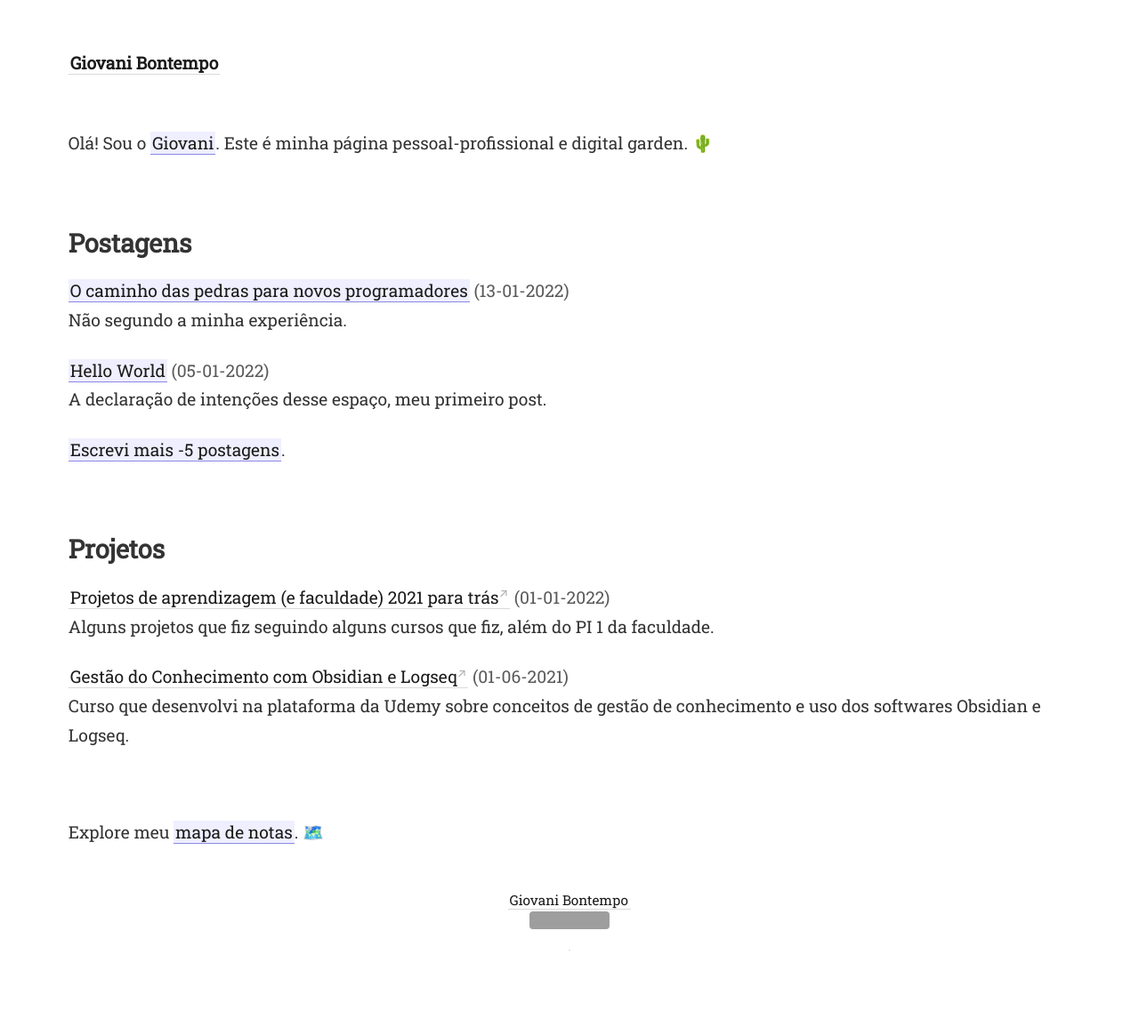
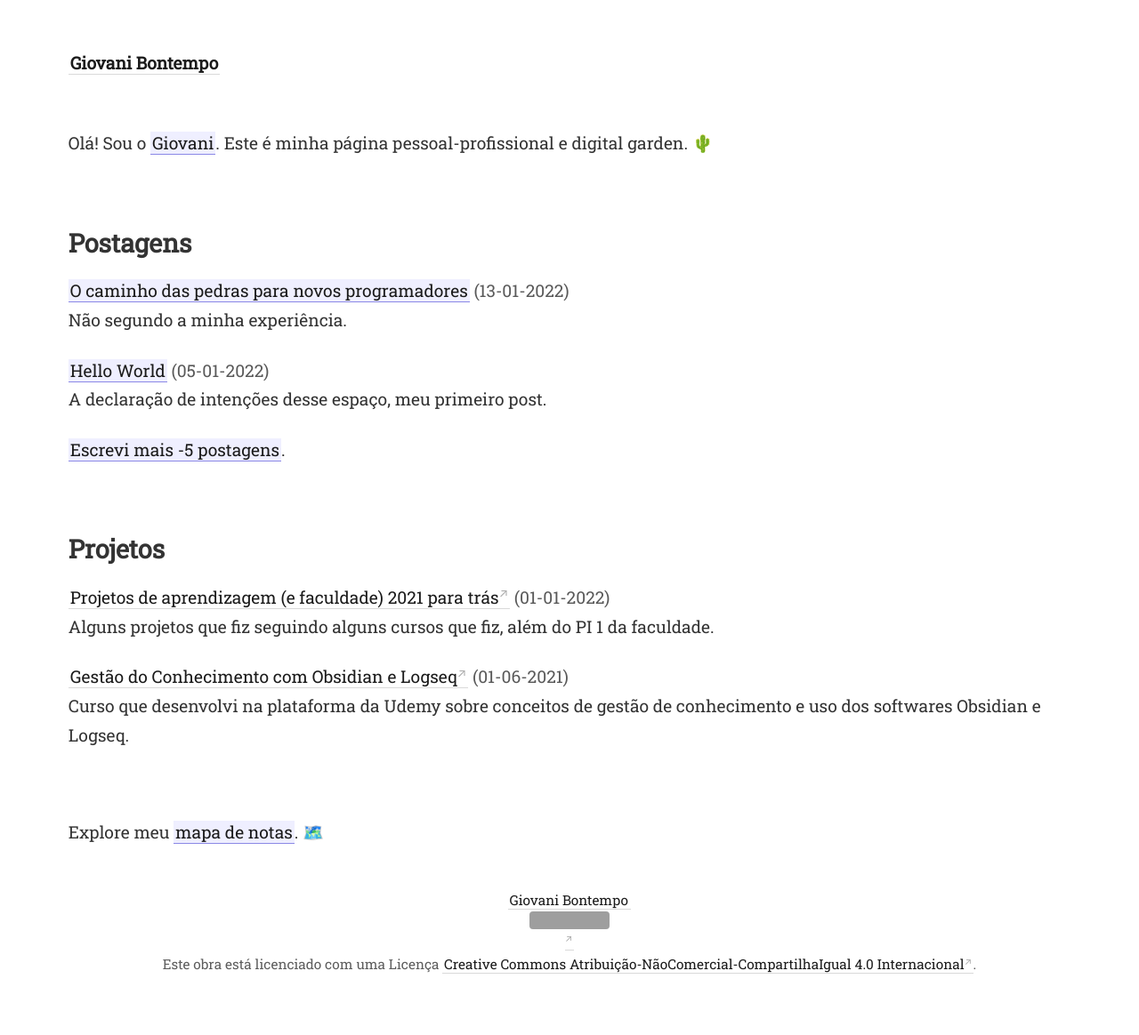
Before and after one commit to gio-bon/MyDigitalGarden, a Jekyll site: the page built from _pages/index.md, in a window 1280 px wide. Shown: the whole page at 89% size. Built offline with Jekyll 4.4.1, drawn with Linux system fonts in a browser that asks for light colours; before the commit the page ends 1138 px from its top, so only the background shows below that; grey boxes are pictures that could not be loaded.

Commit message:
02/05/2022 2

```diff
--- a/_includes/footer.html
+++ b/_includes/footer.html
@@ -1,3 +1,3 @@
 <div align="center">
-  <a class="internal-link" href="/about">Giovani Bontempo</a> <a href="http://creativecommons.org/licenses/by-nc-sa/4.0/" class="link-copyright"><img src="https://i.creativecommons.org/l/by-nc-sa/4.0/80x15.png"></a>
+  <a class="internal-link" href="/about">Giovani Bontempo</a> <a rel="license" href="http://creativecommons.org/licenses/by-nc-sa/4.0/"><img alt="Licença Creative Commons" style="border-width:0" src="https://i.creativecommons.org/l/by-nc-sa/4.0/88x31.png" /></a><br />Este obra está licenciado com uma Licença <a rel="license" href="http://creativecommons.org/licenses/by-nc-sa/4.0/">Creative Commons Atribuição-NãoComercial-CompartilhaIgual 4.0 Internacional</a>.
 </div>
```
